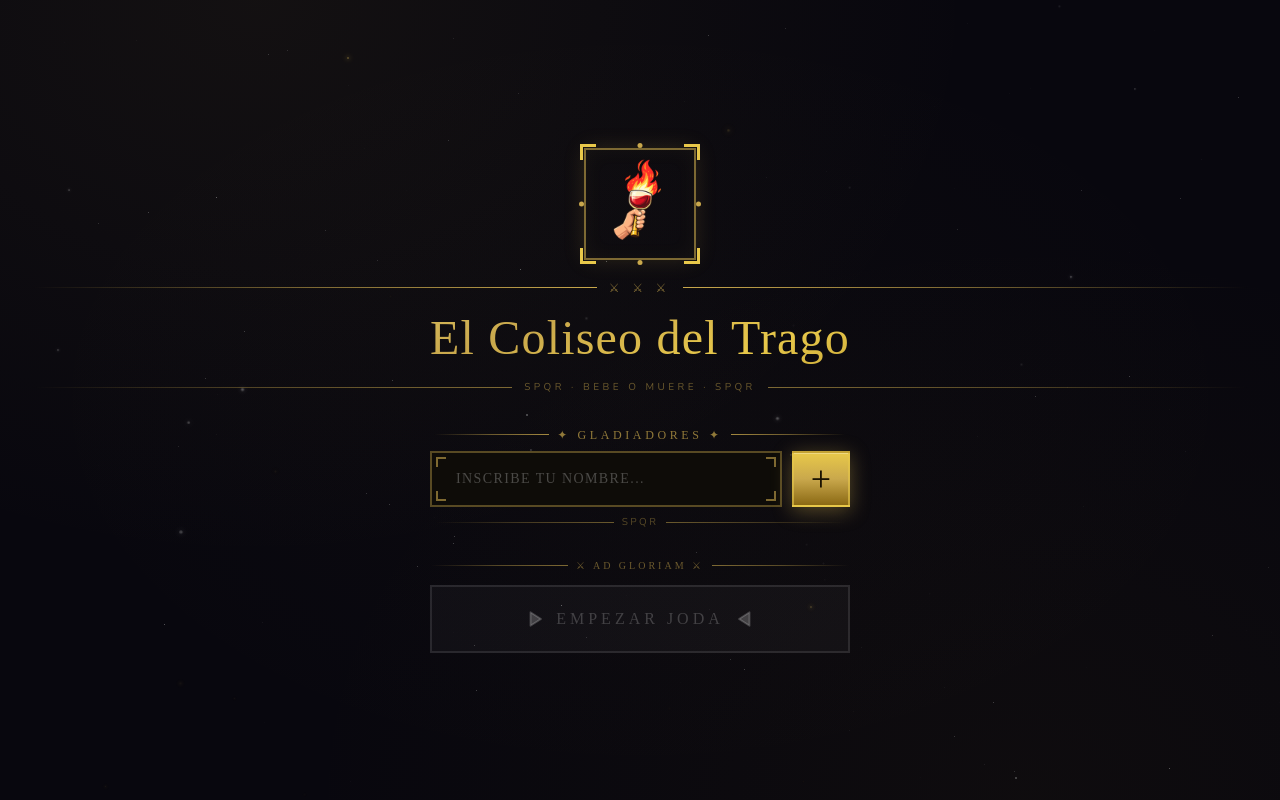
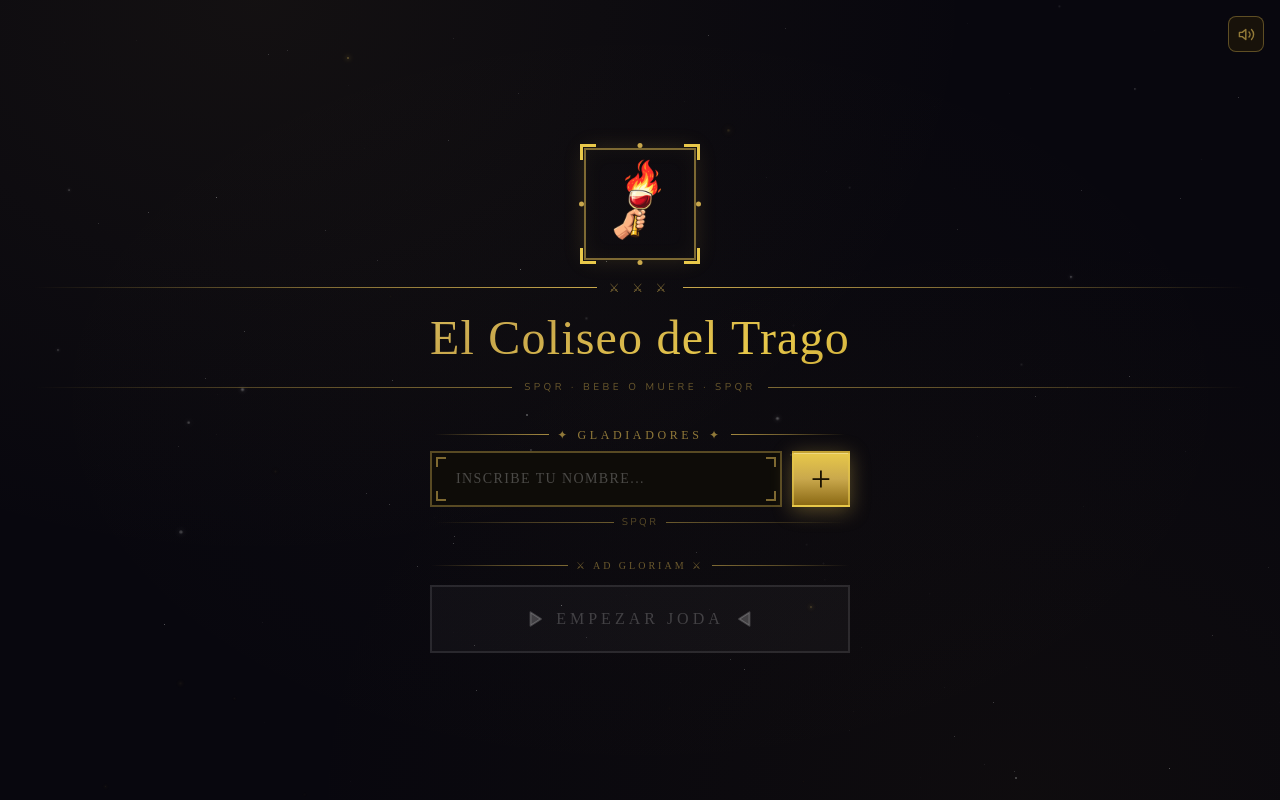
Before and after one commit to martinezdap25/joda-entre-amigos, a Next.js app: page / in a window 1280 px wide. Built offline with nearby package versions, Linux system fonts and the light colour scheme; a web font is replaced by a local one.

Commit message:
Sonido: bellaciao en setup, audioManager y modal de volumen (música + efectos)

```diff
--- a/src/app/page.tsx
+++ b/src/app/page.tsx
@@ -1,8 +1,11 @@
 "use client";
 
+import { useEffect } from "react";
 import { useGame } from "@/hooks";
 import { ParticleBackground } from "@/components/layout/ParticleBackground";
 import { PlayerSetup, GameScreen, GameOver } from "@/components/game";
+import { VolumeControl } from "@/components/ui/VolumeControl";
+import { audioManager } from "@/lib/audioManager";
 
 export default function Home() {
   const {
@@ -25,9 +28,25 @@ export default function Home() {
     exitGame,
   } = useGame();
 
+  /* Música de fondo: solo en setup */
+  useEffect(() => {
+    if (screen === "setup") {
+      audioManager.playBg("/sounds/bellaciao.mp3");
+    } else {
+      audioManager.stopBg();
+    }
+  }, [screen]);
+
   return (
     <main className="relative min-h-dvh">
       <ParticleBackground />
+
+      {/* Botón de volumen — solo en setup */}
+      {screen === "setup" && (
+        <div className="fixed top-4 right-4 z-50">
+          <VolumeControl />
+        </div>
+      )}
 
       {screen === "setup" && <PlayerSetup onStartGame={startGame} />}
 
--- /dev/null
+++ b/src/components/ui/VolumeControl.tsx
@@ -0,0 +1,132 @@
+"use client";
+
+import { useState } from "react";
+import { Volume2, VolumeX, X } from "lucide-react";
+import { motion, AnimatePresence } from "framer-motion";
+import { audioManager } from "@/lib/audioManager";
+
+export function VolumeControl() {
+  const [open, setOpen]       = useState(false);
+  const [musicVol, setMusicVolState] = useState(() => audioManager.musicVol);
+  const [sfxVol,   setSfxVolState]   = useState(() => audioManager.sfxVol);
+
+  const handleMusicVol = (v: number) => {
+    setMusicVolState(v);
+    audioManager.setMusicVol(v);
+  };
+
+  const handleSfxVol = (v: number) => {
+    setSfxVolState(v);
+    audioManager.setSfxVol(v);
+  };
+
+  const allMuted = musicVol === 0 && sfxVol === 0;
+
+  return (
+    <>
+      {/* Botón parlante */}
+      <button
+        onClick={() => setOpen(true)}
+        className="w-9 h-9 flex items-center justify-center rounded-lg border border-[#C9A84C]/40 bg-[#18120a] text-[#C9A84C]/70 hover:text-[#F0D98A] hover:border-[#C9A84C]/70 transition-colors"
+        aria-label="Control de volumen"
+      >
+        {allMuted ? <VolumeX size={17} /> : <Volume2 size={17} />}
+      </button>
+
+      {/* Modal */}
+      <AnimatePresence>
+        {open && (
+          <motion.div
+            initial={{ opacity: 0 }}
+            animate={{ opacity: 1 }}
+            exit={{ opacity: 0 }}
+            transition={{ duration: 0.18 }}
+            className="fixed inset-0 z-50 flex items-center justify-center bg-black/70 backdrop-blur-sm px-6"
+            onClick={() => setOpen(false)}
+          >
+            <motion.div
+              initial={{ scale: 0.9, opacity: 0 }}
+              animate={{ scale: 1, opacity: 1 }}
+              exit={{ scale: 0.9, opacity: 0 }}
+              transition={{ duration: 0.18, ease: "easeOut" }}
+              className="w-full max-w-[320px] rounded-2xl border-2 border-[#C9A84C]/40 bg-[#18120a] p-7 flex flex-col gap-6"
+              onClick={(e) => e.stopPropagation()}
+            >
+              {/* Header */}
+              <div className="flex items-center justify-between">
+                <h3 className="font-display text-sm tracking-[0.22em] uppercase text-[#F0D98A]">
+                  Sonido
+                </h3>
+                <button
+                  onClick={() => setOpen(false)}
+                  className="w-7 h-7 flex items-center justify-center rounded-full border border-[#C9A84C]/30 text-[#C9A84C]/50 hover:text-[#F0D98A] hover:border-[#C9A84C]/60 transition-colors"
+                >
+                  <X size={13} />
+                </button>
+              </div>
+
+              {/* Música */}
+              <VolumeSlider
+                label="Música"
+                emoji="🎵"
+                value={musicVol}
+                onChange={handleMusicVol}
+              />
+
+              {/* Efectos */}
+              <VolumeSlider
+                label="Efectos"
+                emoji="🔊"
+                value={sfxVol}
+                onChange={handleSfxVol}
+              />
+
+              {/* Línea ornamental inferior */}
+              <div
+                className="h-px w-full"
+                style={{ background: "linear-gradient(90deg, transparent, #C9A84C44, transparent)" }}
+              />
+              <p className="font-display text-[10px] tracking-[0.2em] uppercase text-[#C9A84C]/30 text-center -mt-3">
+                Tocá afuera para cerrar
+              </p>
+            </motion.div>
+          </motion.div>
+        )}
+      </AnimatePresence>
+    </>
+  );
+}
+
+/* ── Slider reutilizable ─────────────────────────────── */
+
+function VolumeSlider({
+  label, emoji, value, onChange,
+}: {
+  label: string;
+  emoji: string;
+  value: number;
+  onChange: (v: number) => void;
+}) {
+  return (
+    <div className="flex flex-col gap-2">
+      <div className="flex items-center justify-between">
+        <span className="font-display text-xs tracking-[0.18em] uppercase text-[#C9A84C]/70">
+          {emoji} {label}
+        </span>
+        <span className="font-display text-xs text-[#C9A84C]/40">
+          {value === 0 ? "silenciado" : `${Math.round(value * 100)}%`}
+        </span>
+      </div>
+      <input
+        type="range"
+        min={0}
+        max={1}
+        step={0.05}
+        value={value}
+        onChange={(e) => onChange(parseFloat(e.target.value))}
+        className="w-full h-1.5 rounded-full appearance-none cursor-pointer accent-[#C9A84C]"
+        style={{ background: `linear-gradient(to right, #C9A84C ${value * 100}%, #C9A84C22 ${value * 100}%)` }}
+      />
+    </div>
+  );
+}
--- /dev/null
+++ b/src/lib/audioManager.ts
@@ -0,0 +1,64 @@
+/**
+ * audioManager — singleton para música de fondo y efectos de sonido.
+ * Los volúmenes se persisten en localStorage.
+ */
+
+const MUSIC_VOL_KEY = "joda_music_vol";
+const SFX_VOL_KEY   = "joda_sfx_vol";
+
+class AudioManager {
+  private bgAudio: HTMLAudioElement | null = null;
+  private _musicVol = 0.3;
+  private _sfxVol   = 0.6;
+
+  constructor() {
+    if (typeof window === "undefined") return;
+    const savedMusic = localStorage.getItem(MUSIC_VOL_KEY);
+    const savedSfx   = localStorage.getItem(SFX_VOL_KEY);
+    if (savedMusic !== null) this._musicVol = parseFloat(savedMusic);
+    if (savedSfx   !== null) this._sfxVol   = parseFloat(savedSfx);
+  }
+
+  get musicVol() { return this._musicVol; }
+  get sfxVol()   { return this._sfxVol; }
+
+  /* ── Música de fondo ─────────────────────────────── */
+
+  playBg(src: string) {
+    if (typeof window === "undefined") return;
+    if (this.bgAudio) { this.bgAudio.pause(); this.bgAudio = null; }
+    const audio = new Audio(src);
+    audio.loop   = true;
+    audio.volume = this._musicVol;
+    audio.play().catch(() => {});
+    this.bgAudio = audio;
+  }
+
+  stopBg() {
+    if (!this.bgAudio) return;
+    this.bgAudio.pause();
+    this.bgAudio = null;
+  }
+
+  setMusicVol(vol: number) {
+    this._musicVol = vol;
+    if (this.bgAudio) this.bgAudio.volume = vol;
+    localStorage.setItem(MUSIC_VOL_KEY, String(vol));
+  }
+
+  /* ── Efectos de sonido ───────────────────────────── */
+
+  playSfx(src: string) {
+    if (typeof window === "undefined" || this._sfxVol === 0) return;
+    const audio = new Audio(src);
+    audio.volume = this._sfxVol;
+    audio.play().catch(() => {});
+  }
+
+  setSfxVol(vol: number) {
+    this._sfxVol = vol;
+    localStorage.setItem(SFX_VOL_KEY, String(vol));
+  }
+}
+
+export const audioManager = new AudioManager();
```
